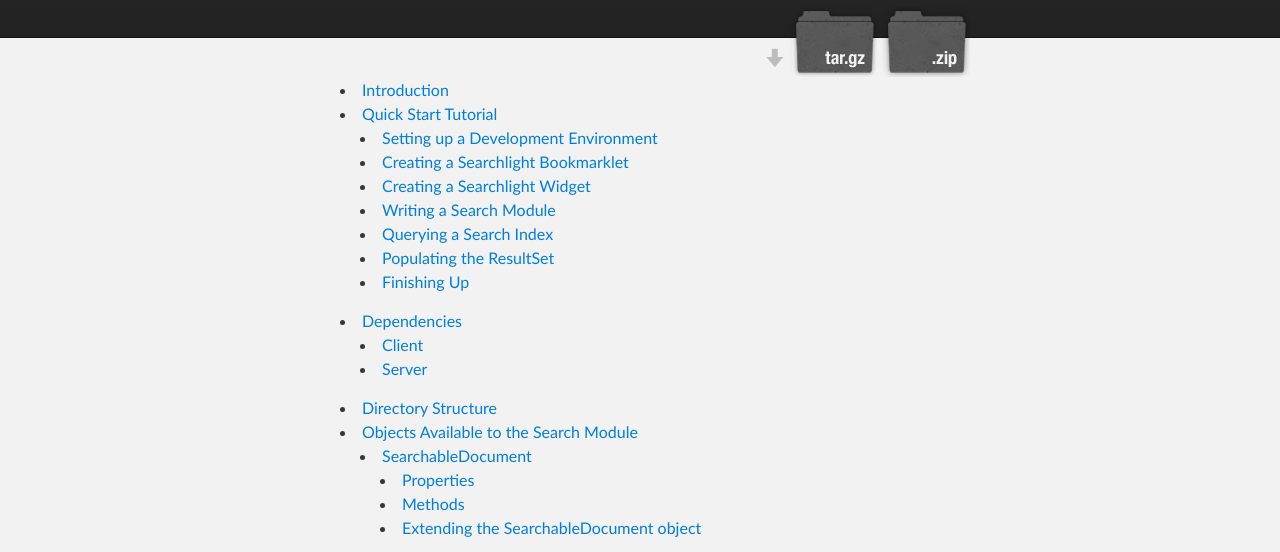
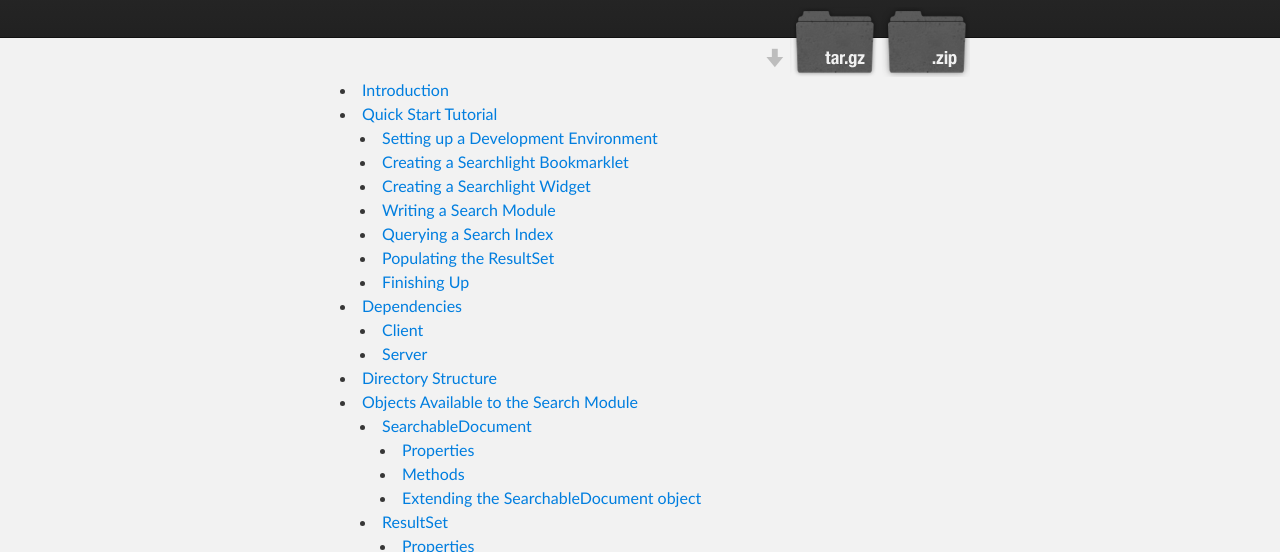
Before and after one commit to ragle/searchlight, a plain HTML site: page index.html in a window 1280 px wide. Shown: the part 208-760 px from the top of the page. Drawn offline with Linux system fonts and the light colour scheme.

Commit message:
srsly fix UL spacing issue... hurr

```diff
--- a/stylesheets/stylesheet.css
+++ b/stylesheets/stylesheet.css
@@ -445,5 +445,5 @@ Small Device Styles
 }
 
 ul{
-  margin-top:0px;
+  margin-bottom: 0px;
 }
```
